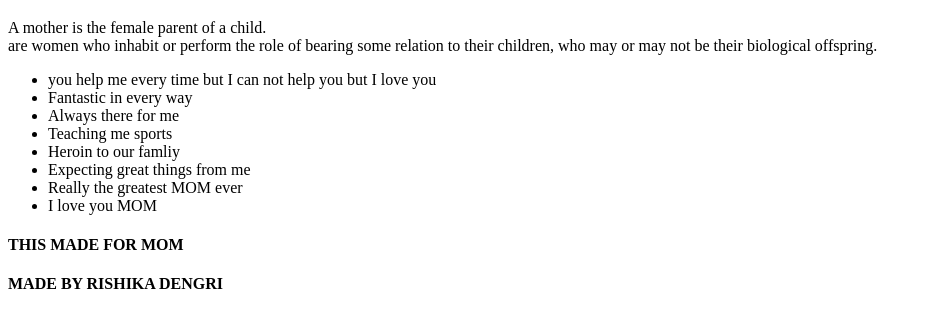
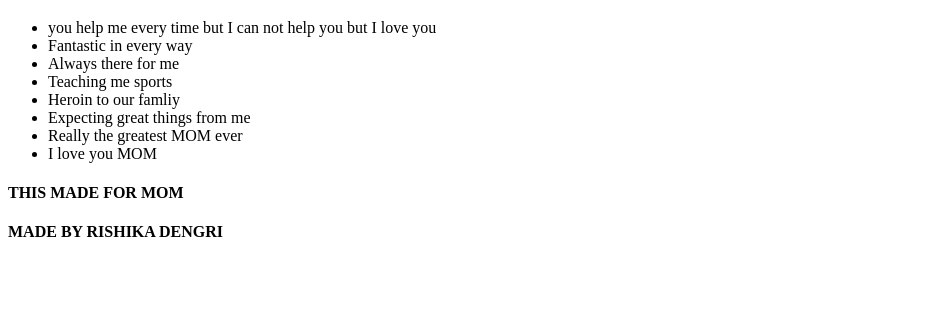
Before and after one commit to Harshita-Dengri/I-Love-you-mom, a plain HTML site: page index.html in a window 1280 px wide. Shown: the part 61-388 px from the top of the page, without its empty margins (0-932 px from the left). Drawn offline with Linux system fonts and the light colour scheme.

Commit message:
Update index.html

```diff
--- a/index.html
+++ b/index.html
@@ -7,8 +7,7 @@
 <!--this is heading-->
  <h1>I love you mom</h1>
  <!--this is paragragh-->
- <p>A mother is the female parent of a child. <br> <brp> are women who inhabit or perform the role of bearing some relation to their children, who may or may not be their biological offspring.</h2>
- <ul>
+<ul>
      <li>you help me every time but I can not help you but I love you</li>
      <li>Fantastic in every way</li>
      <li>Always there for me</li>
```
